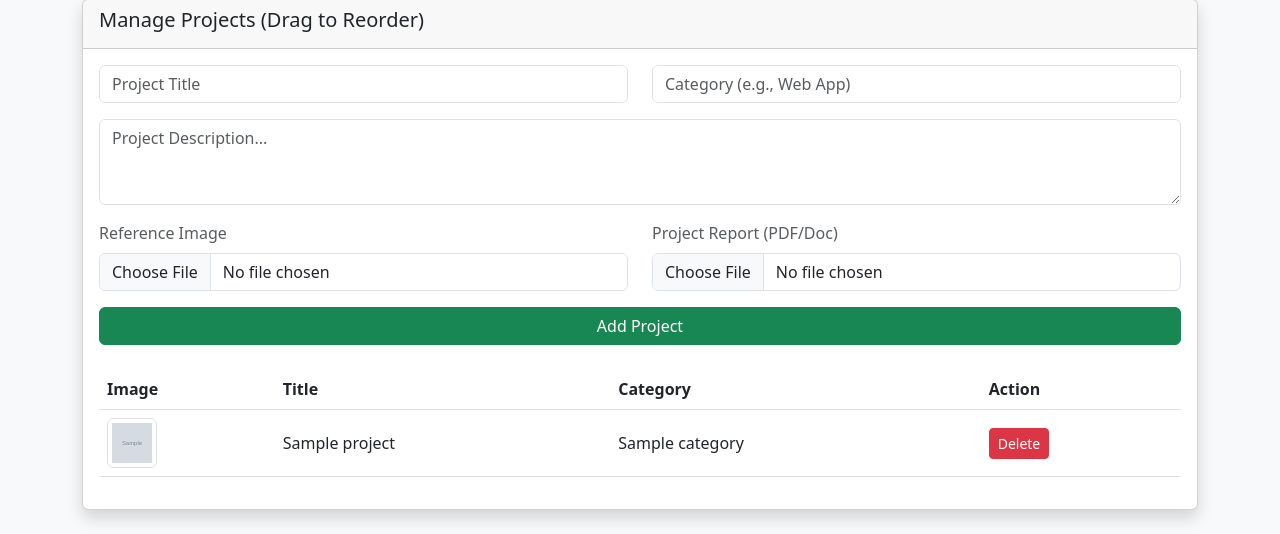
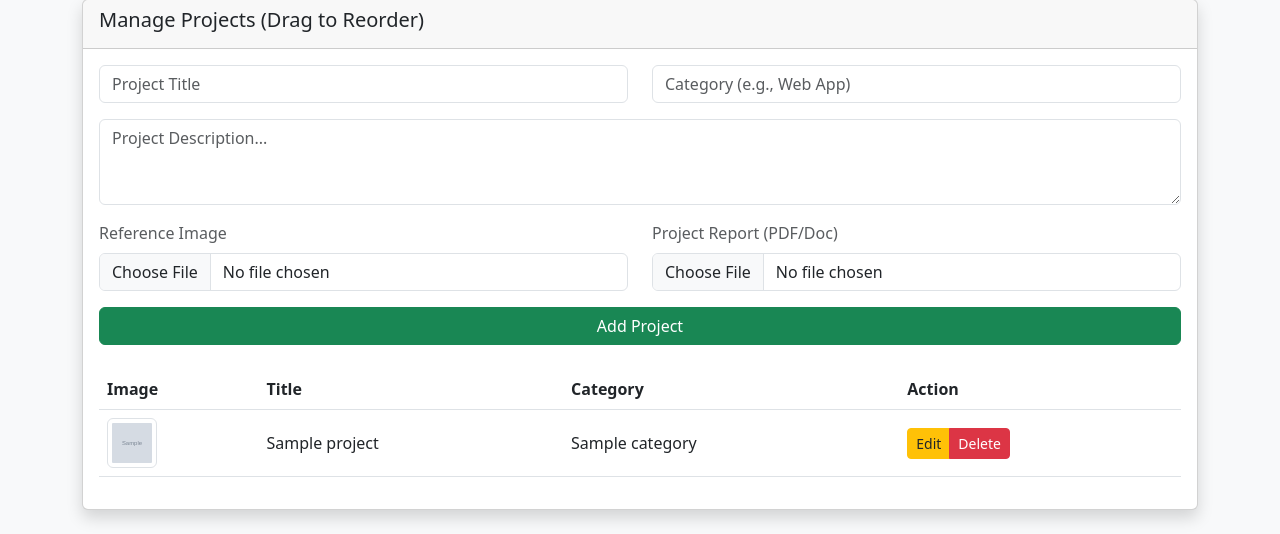
Before and after one commit to Sivaraj-T-hash/Personal-Portfolio-Flask, a Flask app: page /admin in a window 1280 px wide. Shown: the part 372-906 px from the top of the page. Run offline with Flask 3, Linux system fonts and the light colour scheme; the visitor is signed in with stand-in values (Sample User, id 1); grey boxes marked "Sample" are stand-in pictures; a database or web service that is not in the repository returns one stand-in record (values such as "Sample title").

Commit message:
Add edit button to project list in admin template

```diff
--- a/templates/admin.html
+++ b/templates/admin.html
@@ -79,9 +79,21 @@
     {% for project in projects %}
     <tr data-id="{{ project._id }}" class="draggable-item">
         <td><img src="{{ project.image }}" class="img-thumbnail"></td>
+
         <td>{{ project.title }}</td>
+
         <td>{{ project.category }}</td>
-                            <td><a href="/delete_project/{{ project._id }}" class="btn btn-sm btn-danger">Delete</a></td>
+
+        <td>
+            <div class="btn-group">
+                <a href="/edit_project/{{ project._id }}" class="btn btn-sm btn-warning text-dark">
+                    <i class="bi bi-pencil-square"></i> Edit
+                </a>
+                <a href="/delete_project/{{ project._id }}" class="btn btn-sm btn-danger" onclick="return confirm('Delete this project?')">
+                    <i class="bi bi-trash"></i> Delete
+                </a>
+            </div>
+        </td>
     </tr>
     {% endfor %}
 </tbody>
```
Lines whose indentation alone changed are shown as unchanged.
